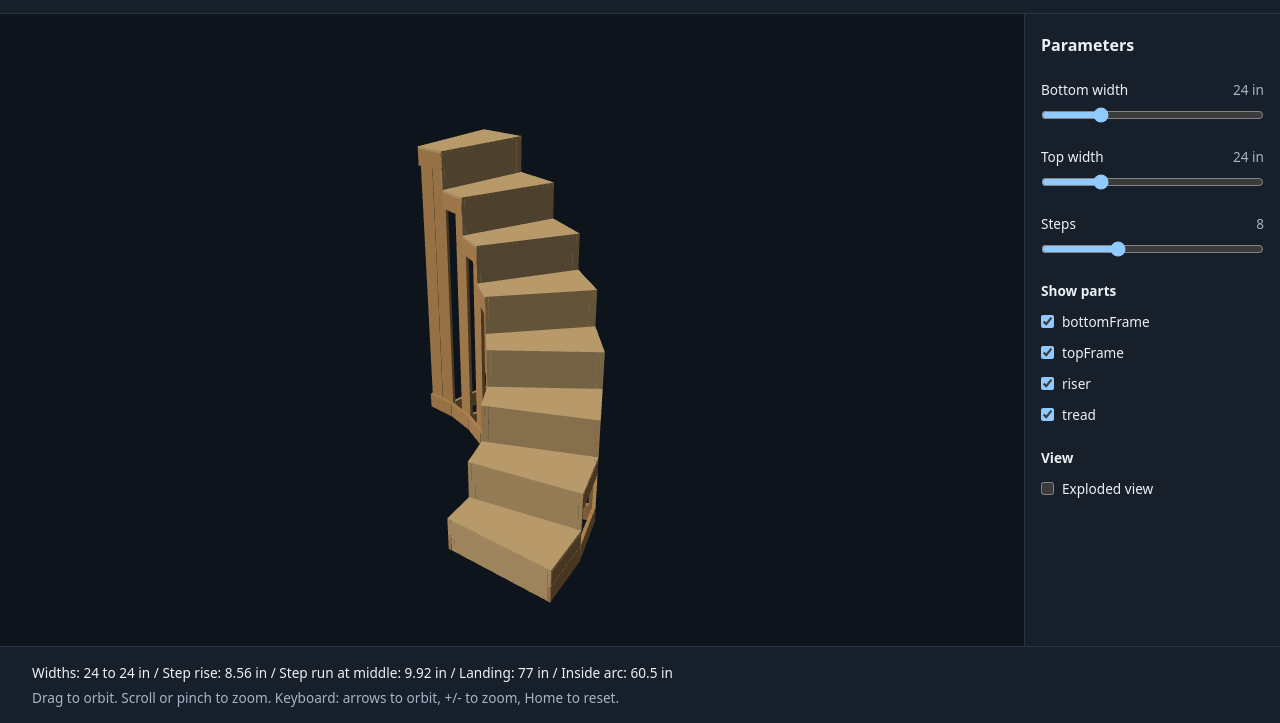
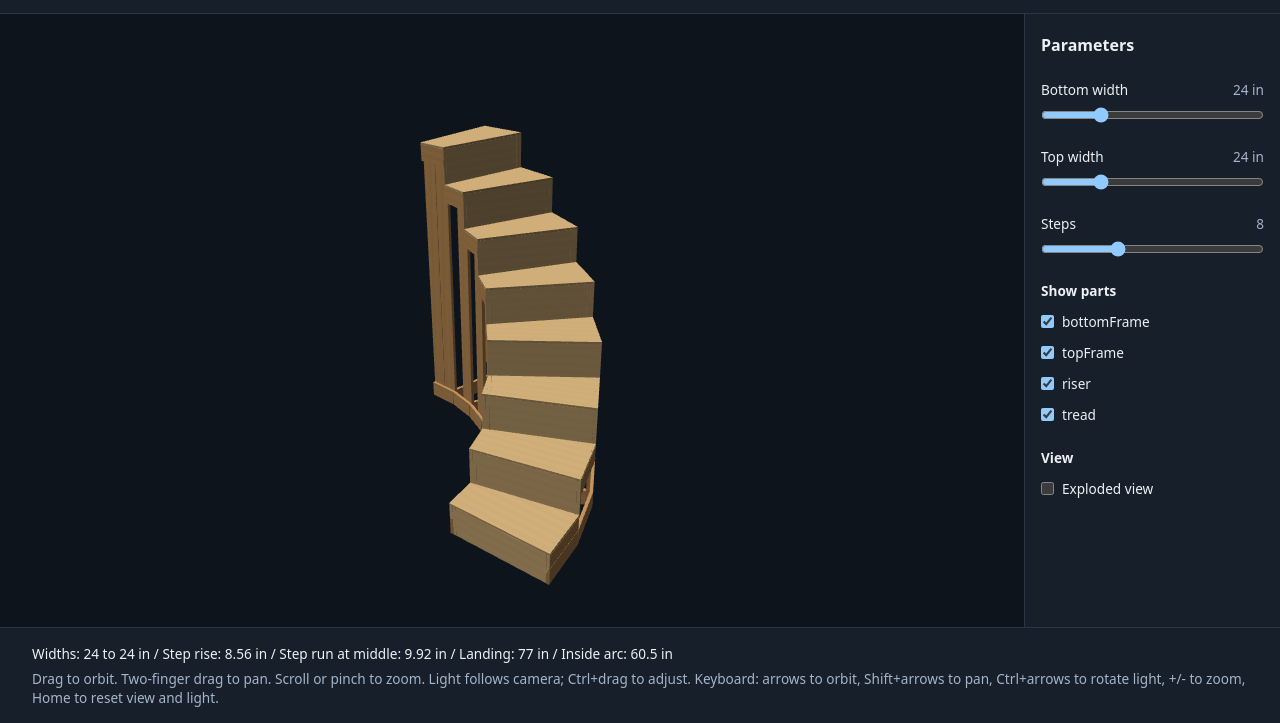
Before and after one commit to NiklasBorson/WIDT, a website with bundled scripts: page stairs/index.html in a window 1280 px wide. Shown: the part 77-800 px from the top of the page. Built offline with nearby package versions, Linux system fonts and the light colour scheme.

Commit message:
Stair rendering improvements

```diff
--- a/stairs/index.html
+++ b/stairs/index.html
@@ -70,8 +70,9 @@
   </main>
   <footer>
     <p id="dimensions"></p>
-    <p id="controls">Drag to orbit. Scroll or pinch to zoom.
-      Keyboard: arrows to orbit, +/- to zoom, Home to reset.</p>
+    <p id="controls">Drag to orbit. Two-finger drag to pan. Scroll or pinch to zoom.
+      Light follows camera; Ctrl+drag to adjust. Keyboard: arrows to orbit, Shift+arrows to pan,
+      Ctrl+arrows to rotate light, +/- to zoom, Home to reset view and light.</p>
   </footer>
 </body>
 </html>
--- a/stairs/model.js
+++ b/stairs/model.js
@@ -18,9 +18,10 @@
   }
 }
 
-function geometryFromFaces(faces, color) {
-  const positions = [], normals = [], colors = [], indices = [];
-  for (const corners of faces) {
+function geometryFromFaces(faces, color, { direction, endFaces, plyDirection, plyThickness = 0 }) {
+  const positions = [], normals = [], colors = [], grain = [], indices = [];
+  const origin = faces[0][0];
+  for (const [face, corners] of faces.entries()) {
     const offset = positions.length / 3;
     const a = corners[1].map((value, axis) => value - corners[0][axis]);
     const b = corners[2].map((value, axis) => value - corners[0][axis]);
@@ -34,10 +35,33 @@
       throw new RangeError("Solid geometry contains a degenerate face.");
     }
     const normal = cross.map(value => value / magnitude);
+    const isEnd = endFaces.includes(face);
+    let along = isEnd ? a.map(value => value / Math.hypot(...a)) : direction;
+    let across = [
+      normal[1] * along[2] - normal[2] * along[1],
+      normal[2] * along[0] - normal[0] * along[2],
+      normal[0] * along[1] - normal[1] * along[0],
+    ];
+    if (isEnd && plyDirection) {
+      across = plyDirection;
+      along = [
+        normal[1] * across[2] - normal[2] * across[1],
+        normal[2] * across[0] - normal[0] * across[2],
+        normal[0] * across[1] - normal[1] * across[0],
+      ];
+    }
+    const acrossLength = Math.hypot(...across);
     for (const corner of corners) {
       positions.push(...corner);
       normals.push(...normal);
       colors.push(...color);
+      const relative = corner.map((value, axis) => value - origin[axis]);
+      // Across/along inches, cut-face flag, and illustrative ply thickness.
+      grain.push(
+        relative.reduce((sum, value, axis) => sum + value * across[axis], 0) / acrossLength,
+        relative.reduce((sum, value, axis) => sum + value * along[axis], 0),
+        isEnd ? 1 : 0, plyThickness,
+      );
     }
     indices.push(offset, offset + 1, offset + 2, offset, offset + 2, offset + 3);
   }
@@ -45,11 +69,12 @@
     positions: new Float32Array(positions),
     normals: new Float32Array(normals),
     colors: new Float32Array(colors),
+    grain: new Float32Array(grain),
     indices: new Uint16Array(indices),
   };
 }
 
-function extrudeFootprint(footprint, bottomHeight, height, color) {
+function extrudeFootprint(footprint, bottomHeight, height, color, grain) {
   // +X is East, +Y is Up, and -Z is North.
   const bottom = footprint.map(([east, north]) => [east, bottomHeight, -north]);
   const top = footprint.map(([east, north]) => [east, bottomHeight + height, -north]);
@@ -58,16 +83,26 @@
     const next = (i + 1) % footprint.length;
     faces.push([bottom[i], bottom[next], top[next], top[i]]);
   }
-  return geometryFromFaces(faces, color);
+  return geometryFromFaces(faces, color, grain);
+}
+
+function footprintGrain(footprint, lengthEdge) {
+  const start = footprint[lengthEdge], end = footprint[(lengthEdge + 1) % 4];
+  const length = Math.hypot(end[0] - start[0], end[1] - start[1]);
+  return {
+    direction: [(end[0] - start[0]) / length, 0, -(end[1] - start[1]) / length],
+    endFaces: lengthEdge % 2 === 0 ? [3, 5] : [2, 4],
+  };
 }
 
 export function combineGeometries(geometries) {
-  const positions = [], normals = [], colors = [], indices = [];
+  const positions = [], normals = [], colors = [], grain = [], indices = [];
   for (const geometry of geometries) {
     const offset = positions.length / 3;
     for (const value of geometry.positions) positions.push(value);
     for (const value of geometry.normals) normals.push(value);
     for (const value of geometry.colors) colors.push(value);
+    for (const value of geometry.grain) grain.push(value);
     for (const index of geometry.indices) indices.push(offset + index);
   }
   const IndexArray = positions.length / 3 > 65536 ? Uint32Array : Uint16Array;
@@ -75,6 +110,7 @@
     positions: new Float32Array(positions),
     normals: new Float32Array(normals),
     colors: new Float32Array(colors),
+    grain: new Float32Array(grain),
     indices: new IndexArray(indices),
   };
 }
@@ -89,6 +125,7 @@
 
   get label() { return "Board"; }
   get color() { return FRAME_COLOR; }
+  get grain() { return { direction: [1, 0, 0], endFaces: [0, 1] }; }
 
   createGeometry() {
     const x = this.length / 2, y = this.thickness / 2, z = this.width / 2;
@@ -100,7 +137,7 @@
       [[-x, -y, z], [-x, -y, -z], [x, -y, -z], [x, -y, z]],
       [[-x, -y, z], [x, -y, z], [x, y, z], [-x, y, z]],
       [[x, -y, -z], [-x, -y, -z], [-x, y, -z], [x, y, -z]],
-    ], this.color);
+    ], this.color, this.grain);
   }
 }
 
@@ -113,14 +150,17 @@
 }
 
 class FrameBoard extends Board {
-  constructor(footprint, dimensions, bottomHeight = FLOOR_CLEARANCE) {
+  constructor(footprint, dimensions, bottomHeight = FLOOR_CLEARANCE, lengthEdge = 0) {
     super(dimensions);
     this.footprint = footprint;
     this.bottomHeight = bottomHeight;
+    this.lengthEdge = lengthEdge;
   }
 
+  get grain() { return footprintGrain(this.footprint, this.lengthEdge); }
+
   createGeometry() {
-    return extrudeFootprint(this.footprint, this.bottomHeight, this.width, this.color);
+    return extrudeFootprint(this.footprint, this.bottomHeight, this.width, this.color, this.grain);
   }
 }
 
@@ -196,9 +236,9 @@
     };
     this.boards = {
       leftEdge: new FrameBoard(boardFootprints.leftEdge,
-        { thickness: FRAME_THICKNESS, width: FRAME_WIDTH, length: leftLength }),
+        { thickness: FRAME_THICKNESS, width: FRAME_WIDTH, length: leftLength }, FLOOR_CLEARANCE, 3),
       rightEdge: new FrameBoard(boardFootprints.rightEdge,
-        { thickness: FRAME_THICKNESS, width: FRAME_WIDTH, length: rightLength }),
+        { thickness: FRAME_THICKNESS, width: FRAME_WIDTH, length: rightLength }, FLOOR_CLEARANCE, 3),
       crossBrace: new FrameBoard(boardFootprints.crossBrace,
         { thickness: FRAME_THICKNESS, width: FRAME_WIDTH,
           length: braceRightFront[0] - braceLeftFront[0] }),
@@ -252,8 +292,10 @@
       : [nearInset, near, far, farInset];
   }
 
+  get grain() { return { direction: [0, 1, 0], endFaces: [0, 1] }; }
+
   createGeometry() {
-    return extrudeFootprint(this.footprint, FLOOR_CLEARANCE, this.length, this.color);
+    return extrudeFootprint(this.footprint, FLOOR_CLEARANCE, this.length, this.color, this.grain);
   }
 }
 
@@ -274,7 +316,7 @@
       ], {
         thickness: FRAME_THICKNESS, width: sideHeight,
         length: board.length - RISER_THICKNESS / direction[1],
-      }, sideBottom);
+      }, sideBottom, 3);
     };
     const leftEdge = createSide(bottomFrame.boards.leftEdge);
     const rightEdge = createSide(bottomFrame.boards.rightEdge);
@@ -308,6 +350,10 @@
 
 export class Riser extends FrameBoard {
   get color() { return PLYWOOD_COLOR; }
+  get grain() {
+    return { ...super.grain, endFaces: [0, 1, 3, 5],
+      plyDirection: [0, 0, 1], plyThickness: this.thickness / 3 };
+  }
 
   constructor(footprint, height, stepRise) {
     const bottom = Math.max(FLOOR_CLEARANCE, height - stepRise);
@@ -321,6 +367,10 @@
 
 export class Tread extends Board {
   get color() { return PLYWOOD_COLOR; }
+  get grain() {
+    return { ...footprintGrain(this.footprint, 0), endFaces: [2, 3, 4, 5],
+      plyDirection: [0, 1, 0], plyThickness: this.thickness / 5 };
+  }
 
   constructor(footprint, height) {
     const [a, b, , d] = footprint;
@@ -332,7 +382,7 @@
   }
 
   createGeometry() {
-    return extrudeFootprint(this.footprint, this.bottomHeight, this.thickness, this.color);
+    return extrudeFootprint(this.footprint, this.bottomHeight, this.thickness, this.color, this.grain);
   }
 }
 
@@ -426,7 +476,7 @@
           normals.set([cosine * nx + sine * nz, geometry.normals[j + 1],
             -sine * nx + cosine * nz], j);
         }
-        return { positions, normals, colors: geometry.colors, indices: geometry.indices };
+        return { positions, normals, colors: geometry.colors, grain: geometry.grain, indices: geometry.indices };
       }));
     },
   };
--- a/stairs/package.json
+++ b/stairs/package.json
@@ -4,6 +4,6 @@
   "type": "module",
   "scripts": {
     "start": "node serve.mjs",
-    "test": "node --test model.test.js"
+    "test": "node --test model.test.js viewer.test.js"
   }
 }
--- a/stairs/renderer.js
+++ b/stairs/renderer.js
@@ -2,25 +2,51 @@
   attribute vec3 aPosition;
   attribute vec3 aNormal;
   attribute vec3 aColor;
+  attribute vec4 aGrain;
   uniform mat4 uProjection;
   uniform mat4 uView;
   varying vec3 vNormal;
   varying vec3 vColor;
+  varying vec4 vGrain;
   void main() {
-    vNormal = aNormal;
+    vNormal = mat3(uView) * aNormal;
     vColor = aColor;
+    vGrain = aGrain;
     gl_Position = uProjection * uView * vec4(aPosition, 1.0);
   }
 `;
 
 const fragmentSource = `
   precision mediump float;
+  uniform vec3 uLightDirection;
   varying vec3 vNormal;
   varying vec3 vColor;
+  varying vec4 vGrain;
+  float grainWave(float phase) {
+    #ifdef GRAIN_DERIVATIVES
+      float footprint = length(vec2(dFdx(phase), dFdy(phase)));
+      return sin(phase) * (1.0 - smoothstep(0.7, 2.5, footprint));
+    #else
+      return sin(phase);
+    #endif
+  }
   void main() {
-    vec3 light = normalize(vec3(-0.4, 0.85, 0.65));
+    vec3 light = normalize(uLightDirection);
     float diffuse = max(dot(normalize(vNormal), light), 0.0);
-    gl_FragColor = vec4(vColor * (0.35 + 0.65 * diffuse), 1.0);
+    float across = vGrain.x;
+    float along = vGrain.y;
+    float bend = 0.45 * sin(along * 0.35 + sin(across * 0.8));
+    float faceGrain = 0.045 * grainWave(across * 8.0 + bend)
+      + 0.02 * grainWave(across * 3.1 + along * 0.08);
+    float endGrain = 0.045 * grainWave((across + along) * 7.0);
+    float plywood = step(0.001, vGrain.w);
+    float cutGrain = endGrain;
+    if (plywood > 0.5) {
+      cutGrain = 0.06 * grainWave(across * 3.14159265 / vGrain.w);
+    }
+    float pattern = mix(faceGrain * mix(1.0, 0.45, plywood), cutGrain, vGrain.z);
+    float wood = 1.0 - 0.10 * vGrain.z + pattern;
+    gl_FragColor = vec4(vColor * wood * (0.35 + 0.65 * diffuse), 1.0);
   }
 `;
 
@@ -39,7 +65,9 @@
 
 function createProgram(gl) {
   const vertex = shader(gl, gl.VERTEX_SHADER, vertexSource);
-  const fragment = shader(gl, gl.FRAGMENT_SHADER, fragmentSource);
+  const derivatives = gl.getExtension("OES_standard_derivatives")
+    ? "#extension GL_OES_standard_derivatives : enable\n#define GRAIN_DERIVATIVES\n" : "";
+  const fragment = shader(gl, gl.FRAGMENT_SHADER, derivatives + fragmentSource);
   const program = gl.createProgram();
   if (!program) throw new Error("Could not allocate a WebGL program.");
   gl.attachShader(program, vertex);
@@ -90,10 +118,12 @@
     this.program = createProgram(gl);
     this.projection = gl.getUniformLocation(this.program, "uProjection");
     this.view = gl.getUniformLocation(this.program, "uView");
+    this.lightDirection = gl.getUniformLocation(this.program, "uLightDirection");
     gl.useProgram(this.program);
     this.vertexBuffers = [];
-    for (const [name, key] of [
-      ["aPosition", "positions"], ["aNormal", "normals"], ["aColor", "colors"],
+    for (const [name, key, size] of [
+      ["aPosition", "positions", 3], ["aNormal", "normals", 3], ["aColor", "colors", 3],
+      ["aGrain", "grain", 4],
     ]) {
       const buffer = gl.createBuffer();
       if (!buffer) throw new Error("Could not allocate a WebGL vertex buffer.");
@@ -101,7 +131,7 @@
       gl.bindBuffer(gl.ARRAY_BUFFER, buffer);
       const location = gl.getAttribLocation(this.program, name);
       gl.enableVertexAttribArray(location);
-      gl.vertexAttribPointer(location, 3, gl.FLOAT, false, 0, 0);
+      gl.vertexAttribPointer(location, size, gl.FLOAT, false, 0, 0);
     }
     this.indexBuffer = gl.createBuffer();
     if (!this.indexBuffer) throw new Error("Could not allocate a WebGL index buffer.");
@@ -158,6 +188,9 @@
     this.yaw = Math.PI / 5;
     this.pitch = Math.PI / 7;
     this.zoomFactor = 1;
+    this.panOffset = [0, 0];
+    this.lightYaw = Math.atan2(-0.4, 0.65);
+    this.lightPitch = Math.atan2(0.85, Math.hypot(-0.4, 0.65));
     this.requestRender();
   }
 
@@ -165,6 +198,13 @@
     this.yaw -= dx * 0.008;
     this.pitch = Math.max(-Math.PI / 2 + 0.05,
       Math.min(Math.PI / 2 - 0.05, this.pitch + dy * 0.008));
+    this.requestRender();
+  }
+
+  rotateLight(dx, dy) {
+    this.lightYaw += dx * 0.008;
+    this.lightPitch = Math.max(-Math.PI / 2,
+      Math.min(Math.PI / 2, this.lightPitch - dy * 0.008));
     this.requestRender();
   }
 
@@ -177,6 +217,12 @@
   zoom(factor) {
     this.zoomFactor = Math.max(this.radius * 0.55 / this.fitDistance(),
       Math.min(20, this.zoomFactor * factor));
+    this.requestRender();
+  }
+
+  pan(dx, dy) {
+    this.panOffset[0] -= dx;
+    this.panOffset[1] += dy;
     this.requestRender();
   }
 
@@ -201,13 +247,22 @@
     gl.viewport(0, 0, width, height);
     gl.clear(gl.COLOR_BUFFER_BIT | gl.DEPTH_BUFFER_BIT);
     const distance = Math.max(this.radius * 0.55, this.fitDistance() * this.zoomFactor);
+    const panScale = 2 * distance * Math.tan(Math.PI / 8) / Math.max(1, this.canvas.clientHeight);
+    const right = [Math.cos(this.yaw), 0, -Math.sin(this.yaw)];
+    const up = [-Math.sin(this.pitch) * Math.sin(this.yaw), Math.cos(this.pitch),
+      -Math.sin(this.pitch) * Math.cos(this.yaw)];
+    const target = this.center.map((value, axis) =>
+      value + (right[axis] * this.panOffset[0] + up[axis] * this.panOffset[1]) * panScale);
     const horizontal = distance * Math.cos(this.pitch);
     const eye = [horizontal * Math.sin(this.yaw), distance * Math.sin(this.pitch),
-      horizontal * Math.cos(this.yaw)].map((value, axis) => value + this.center[axis]);
+      horizontal * Math.cos(this.yaw)].map((value, axis) => value + target[axis]);
     gl.uniformMatrix4fv(this.projection, false,
       perspective(Math.PI / 4, width / height,
         Math.max(0.01, distance - this.radius * 1.5), distance + this.radius * 2));
-    gl.uniformMatrix4fv(this.view, false, viewMatrix(eye, this.center));
+    gl.uniformMatrix4fv(this.view, false, viewMatrix(eye, target));
+    gl.uniform3f(this.lightDirection,
+      Math.cos(this.lightPitch) * Math.sin(this.lightYaw), Math.sin(this.lightPitch),
+      Math.cos(this.lightPitch) * Math.cos(this.lightYaw));
     if (this.indexCount > 0) gl.drawElements(gl.TRIANGLES, this.indexCount, this.indexType, 0);
   }
 }
```
Also changed, not shown: stairs/main.js (+18 -10 lines), stairs/model.test.js (+79 -0 lines), stairs/stairs.md (+20 -6 lines), stairs/viewer.test.js (added, +267 -0 lines).
